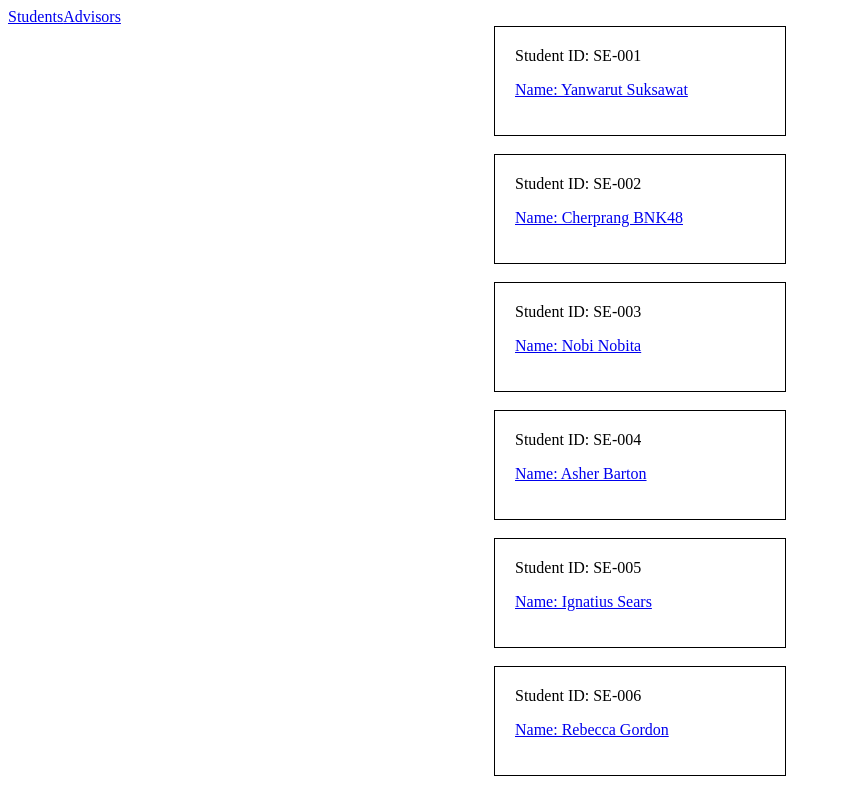
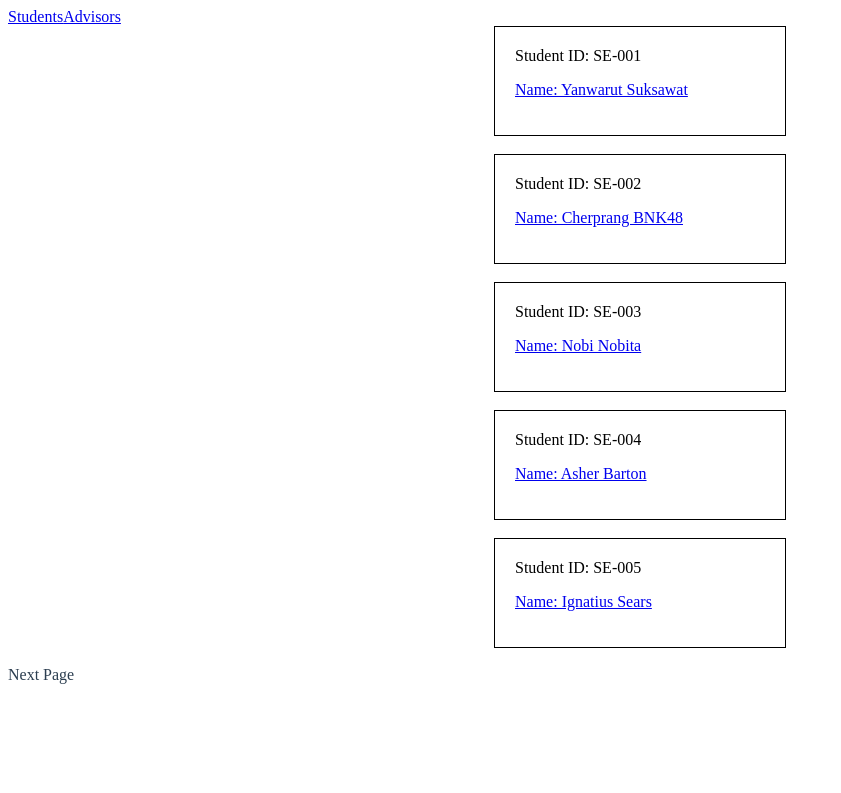
Before and after one commit to SE331-2023-project1/project01-sodium_helium_einstenium, a Vue app: page / in a window 1280 px wide. Shown: the top 793 px of the page, without its empty margins (0-841 px from the left). Built offline with nearby package versions, Linux system fonts and the light colour scheme; data requests are answered from the project's data file.

Commit message:
Pagination
Make the student list have next page and prev page

```diff
--- a/src/router/index.ts
+++ b/src/router/index.ts
@@ -16,7 +16,8 @@ const router = createRouter({
     {
       path: '/',
       name: 'student-list',
-      component: StudentListView
+      component: StudentListView,
+      props: (route) => ({page: parseInt(route.query?.page as string || '1') })
     },
     {
       path: '/advisor',
--- a/src/services/InformationService.ts
+++ b/src/services/InformationService.ts
@@ -12,8 +12,8 @@ const apiClient: AxiosInstance = axios.create({
 })
 
 export default {
-    getStudent(): Promise<AxiosResponse<Information[]>> {
-        return apiClient.get<Information[]>('/students')
+    getStudent(perPage: number, page: number): Promise<AxiosResponse<Information[]>> {
+        return apiClient.get<Information[]>('/students?_limit=' + perPage + '&_page=' + page)
     },
     getStudentById(id: number): Promise<AxiosResponse<Information>> {
         return apiClient.get<Information>('students/' + id.toString())
--- a/src/views/StudentListView.vue
+++ b/src/views/StudentListView.vue
@@ -1,14 +1,42 @@
 <script setup lang="ts">
-import StudentCard from '@/components/StudentCard.vue';
-import type { Information } from '@/info';
+import StudentCard from '@/components/StudentCard.vue'
+import type { Information } from '@/info'
 import InformationService from '@/services/InformationService'
 import type { Ref } from 'vue'
-import { ref } from 'vue'
+import { ref, computed } from 'vue'
+import { onBeforeRouteUpdate } from 'vue-router'
+const totalEvent = ref<number>(0)
+const props = defineProps({
+  page: {
+    type: Number,
+    required: true
+  }
+})
+const perPage = ref<number>(5)
 
 const students: Ref<Array<Information>> = ref([])
-  InformationService.getStudent().then((response) => {
+InformationService.getStudent(perPage.value, props.page).then((response) => {
+  students.value = response.data
+  totalEvent.value = response.headers['x-total-count']
+})
+
+const hasNextPage = computed(() => {
+  //first calculate the total page
+  const totalPages = Math.ceil(totalEvent.value / perPage.value)
+  return props.page.valueOf() < totalPages
+})
+onBeforeRouteUpdate((to, from, next) => {
+  const toPage = Number(to.query.page)
+
+  InformationService.getStudent(5, toPage).then((response) => {
     students.value = response.data
+    totalEvent.value = response.headers['x-total-count']
+    next()
+  }).catch((error) => {
+    console.log(error)
   })
+})
+
 
 </script>
 
@@ -17,10 +45,36 @@ const students: Ref<Array<Information>> = ref([])
     <div class="student">
       <StudentCard v-for="student in students" :key="student.id" :student="student"></StudentCard>
     </div>
-
+    <div class="pagination">
+      <RouterLink :to="{ name: 'student-list', query: { page: page - 1 } }" rel="prev" v-if="page != 1"
+        >Prev Page</RouterLink
+      >
+      <RouterLink
+        :to="{ name: 'student-list', query: { page: page + 1 } }"
+        rel="next"
+        v-if="hasNextPage"
+        >Next Page</RouterLink
+      >
+    </div>
   </main>
 </template>
-<style>
+<style scoped>
+.pagination {
+  display: flex;
+  width: 290px;
+}
+.pagination a {
+  flex: 1;
+  text-decoration: none;
+  color: #2c3e50;
+}
+#page-prev {
+  text-align: left;
+}
+
+#page-next {
+  text-align: right;
+}
 .student {
   display: flex;
   flex-direction: column;
```
